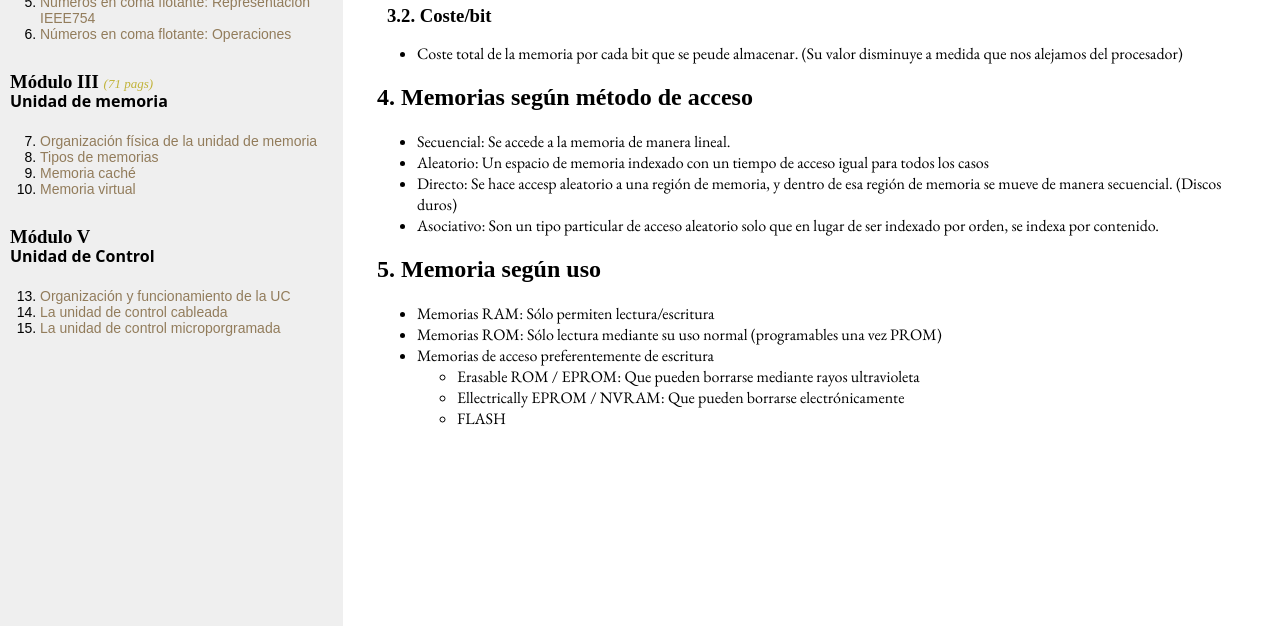
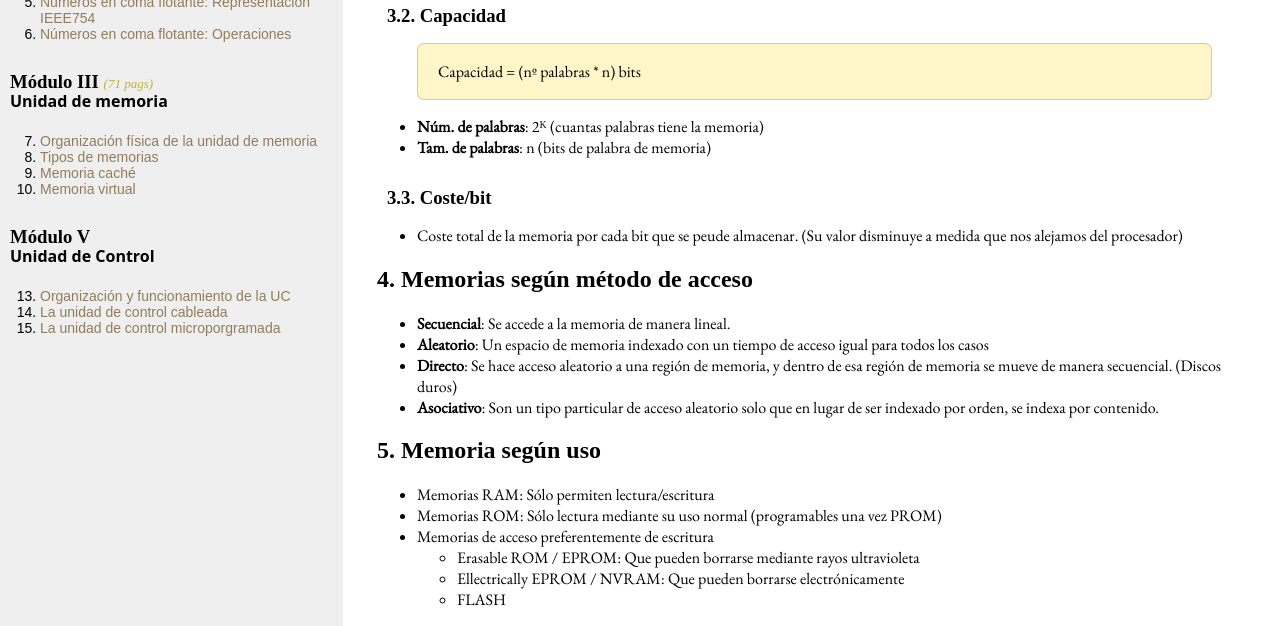
Before and after one commit to dkaerit/EDC, a Jekyll site: the page built from _posts/2020-10-05-TEMA07.md, in a window 1280 px wide and 900 px high, scrolled down 906 px, cut to the strip 274-900 px from the top of the window. Built offline with Jekyll 4.4.1, drawn with Linux system fonts in a browser that asks for light colours; some web fonts are replaced.

Commit message:
Update 2020-10-05-TEMA07.md

```diff
--- a/_posts/2020-10-05-TEMA07.md
+++ b/_posts/2020-10-05-TEMA07.md
@@ -24,14 +24,22 @@ Las memorias más cerca del procesador serán las memorias más rápidas.
    - **Tiempo de ciclo**: El tiempo que hay desde que hago la solicitud hasta que sea posible hacer una nueva solicitud
 
    <center><img src="https://i.gyazo.com/93b01c76eb08a5d374ea221d734a1aaa.png"></center>
-### 3.2. Coste/bit
+
+### 3.2. Capacidad
+> Capacidad = (nº palabras * n) bits
+
+- **Núm. de palabras**: 2ᴷ (cuantas palabras tiene la memoria)
+- **Tam. de palabras**: n  (bits de palabra de memoria)
+
+
+### 3.3. Coste/bit
    - Coste total de la memoria por cada bit que se peude almacenar. (Su valor disminuye a medida que nos alejamos del procesador)
 
 ## 4. Memorias según método de acceso
-  - Secuencial: Se accede a la memoria de manera lineal.
-  - Aleatorio: Un espacio de memoria indexado con un tiempo de acceso igual para todos los casos
-  - Directo: Se hace accesp aleatorio a una región de memoria, y dentro de esa región de memoria se mueve de manera secuencial. (Discos duros)
-  - Asociativo: Son un tipo particular de acceso aleatorio solo que en lugar de ser indexado por orden, se indexa por contenido.
+  - **Secuencial**: Se accede a la memoria de manera lineal.
+  - **Aleatorio**: Un espacio de memoria indexado con un tiempo de acceso igual para todos los casos
+  - **Directo**: Se hace acceso aleatorio a una región de memoria, y dentro de esa región de memoria se mueve de manera secuencial. (Discos duros)
+  - **Asociativo**: Son un tipo particular de acceso aleatorio solo que en lugar de ser indexado por orden, se indexa por contenido.
 
 ## 5. Memoria según uso
   - Memorias RAM: Sólo permiten lectura/escritura
```
